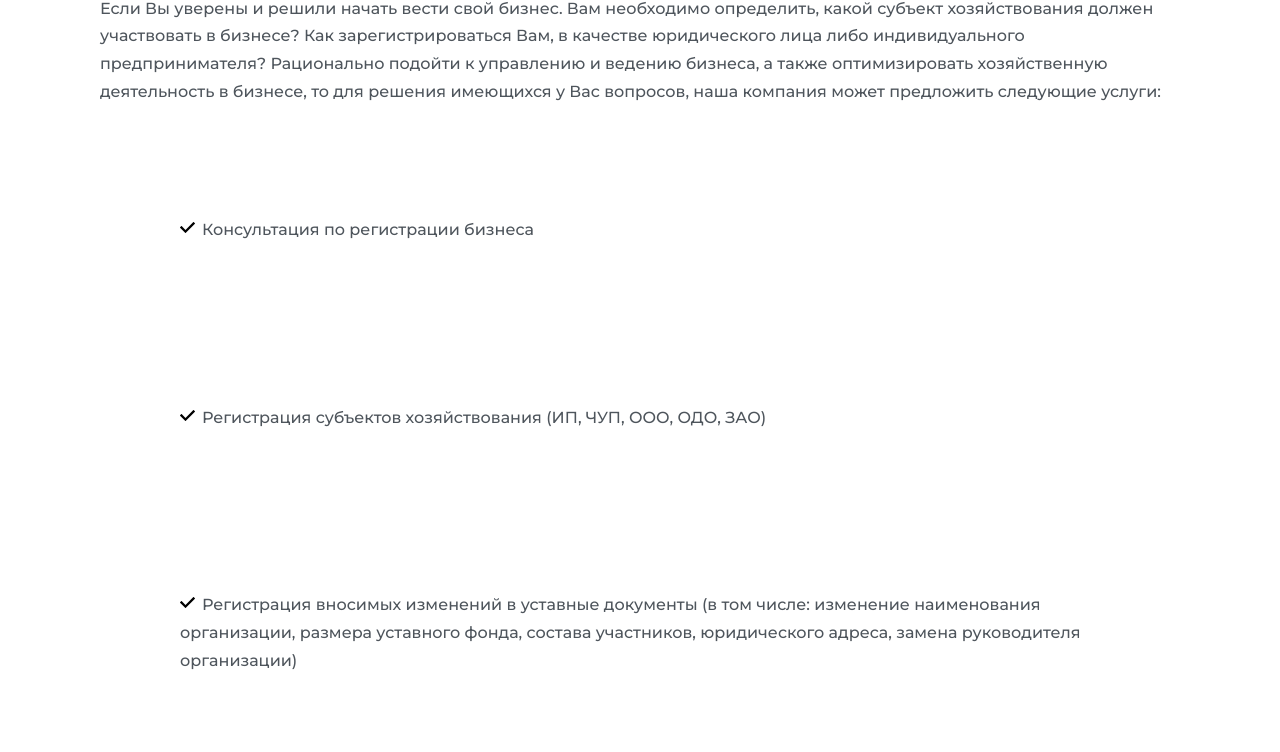
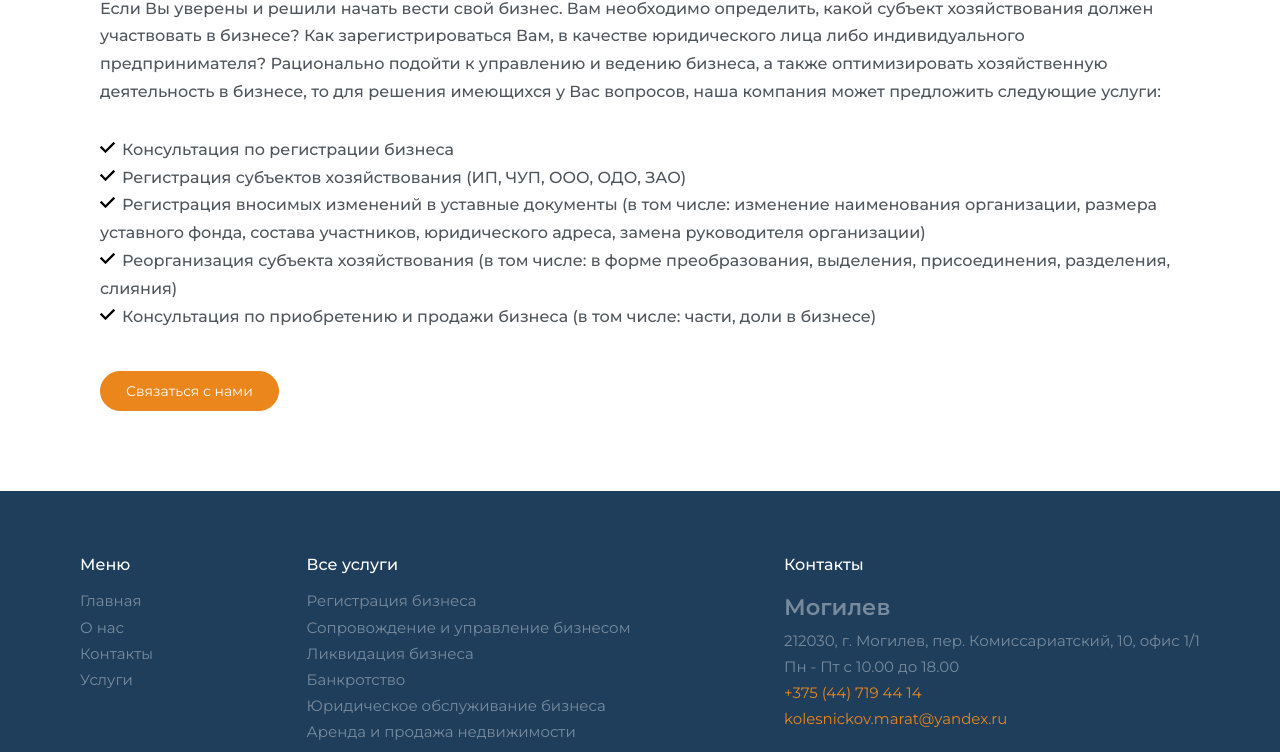
Before and after one commit to VladimirMatveev/lawyer-website, a plain HTML site: page services/business_registration.html in a window 1280 px wide. Shown: the part 716-1468 px from the top of the page. Drawn offline with Linux system fonts and the light colour scheme.

Commit message:
fix info-text

```diff
--- a/services/business_registration.html
+++ b/services/business_registration.html
@@ -201,17 +201,17 @@
           также оптимизировать хозяйственную деятельность в
           бизнесе, то для решения имеющихся у Вас вопросов, наша
           компания может предложить следующие услуги:</p>
-          <p class="info"><img src="../images/icons/check-mark-1.svg"/>Консультация по регистрации бизнеса</p>
-          <p class="info"><img src="../images/icons/check-mark-1.svg"/>Регистрация субъектов хозяйствования (ИП, ЧУП, ООО,
+          <p class=""><img src="../images/icons/check-mark-1.svg"/>Консультация по регистрации бизнеса</p>
+          <p class=""><img src="../images/icons/check-mark-1.svg"/>Регистрация субъектов хозяйствования (ИП, ЧУП, ООО,
             ОДО, ЗАО)</p>
-          <p class="info"><img src="../images/icons/check-mark-1.svg"/>Регистрация вносимых изменений в уставные документы (в
+          <p class=""><img src="../images/icons/check-mark-1.svg"/>Регистрация вносимых изменений в уставные документы (в
               том числе: изменение наименования организации, размера
               уставного фонда, состава участников, юридического адреса,
               замена руководителя организации)</p>
-          <p class="info"><img src="../images/icons/check-mark-1.svg"/>Реорганизация субъекта хозяйствования (в том числе: в
+          <p class=""><img src="../images/icons/check-mark-1.svg"/>Реорганизация субъекта хозяйствования (в том числе: в
                 форме преобразования, выделения, присоединения,
                 разделения, слияния)</p>
-          <p class="info"><img src="../images/icons/check-mark-1.svg"/>Консультация по приобретению и продажи бизнеса (в том
+          <p class=""><img src="../images/icons/check-mark-1.svg"/>Консультация по приобретению и продажи бизнеса (в том
                   числе: части, доли в бизнесе)</p>
 
           <a class="btn btn-light info__contact-btn" href="../contact.html">Связаться с нами</a>
```
